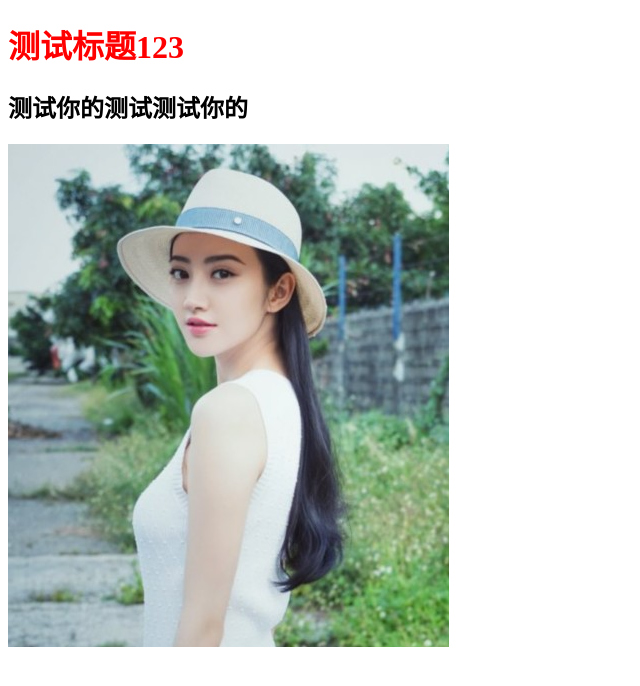
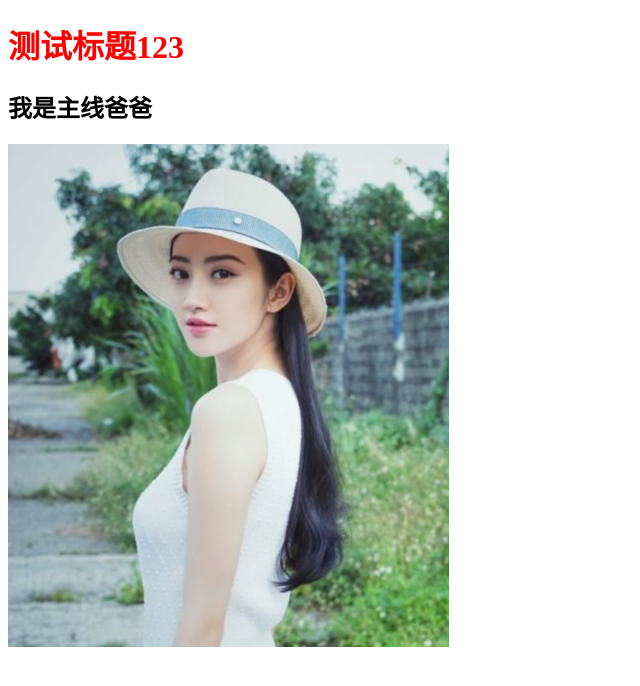
Before and after one commit to getfont/1906, a plain HTML site: page index.html in a window 1280 px wide. Shown: the whole page, without its empty margins (0-640 px from the left). Drawn offline with Linux system fonts and the light colour scheme.

Commit message:
修改主线

```diff
--- a/index.html
+++ b/index.html
@@ -9,7 +9,7 @@
 </head>
 <body>
     <h1>测试标题123</h1>
-    <h2>测试你的测试测试你的</h2>
+    <h2>我是主线爸爸</h2>
     <img src="jt.png" alt="">
 </body>
 </html>
```
